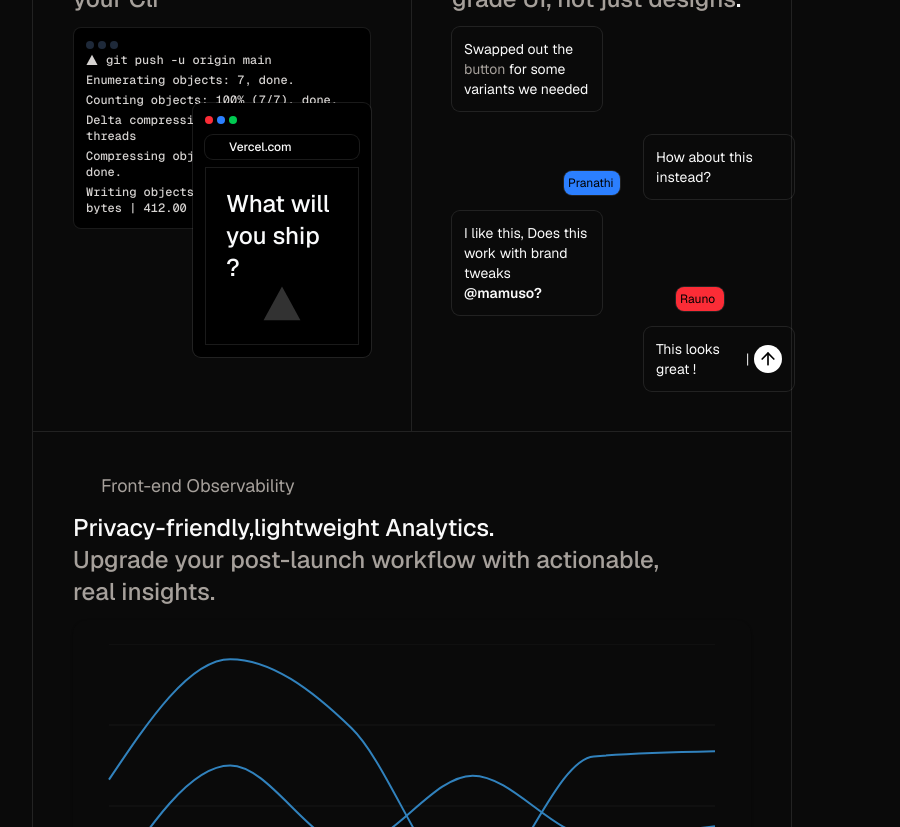
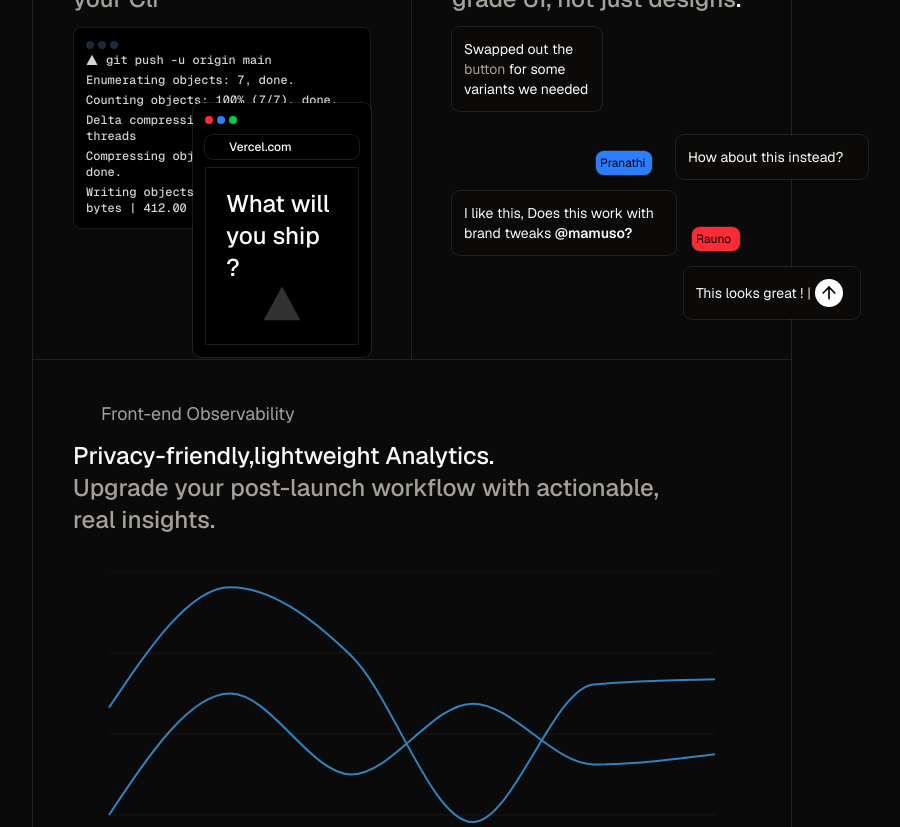
Before and after one commit to Kofiastro/vercelclone, a Next.js app: page / in a window 1280 px wide. Shown: the part 1260-2087 px from the top of the page, without its empty margins (228-1128 px from the left). Built offline with nearby package versions, Linux system fonts and the light colour scheme; some icons are missing.

Commit message:
container update2

```diff
--- a/app/page.tsx
+++ b/app/page.tsx
@@ -108,34 +108,33 @@ export default function Home() {
         <h1 className="text-2xl font-medium ">Every deploy is remarkable.<span className="text-stone-400">Chat with your team on real, production-grade UI, not just designs</span>.</h1>
         </div>
         {/* Design */}
-        <div className="ring-1 ring-gray-50/10 rounded-md p-3 text-sm  w-1/2">
+        <div className="ring-1 ring-gray-50/10 rounded-md p-3  bg-stone-950 text-sm  w-1/2">
       <h1>Swapped out the <span className="text-stone-400">button</span> for some variants we needed</h1>
         </div>
        <div>
 
        </div>
-        <div className="ring-1 ring-gray-50/10 rounded-md p-3 text-sm flex ml-48 w-1/2">
+        <div className="ring-1 ring-gray-50/10 rounded-md p-3 bg-stone-950 text-sm flex ml-56 w-48">
       <h1>How about this instead?</h1>
         </div>
         <div>
-        <div className="ring-1 absolute ring-gray-50/10 rounded-md -mt-10 ml-28 p-1 text-xs   text-black bg-blue-500 w-14 ">
+        <div className="ring-1 absolute ring-gray-50/10 rounded-md -mt-10 ml-36 p-1 text-xs text-black bg-blue-500 w-14 ">
       Pranathi
         </div>
-        <div className="ring-1 ring-gray-50/10 rounded-md p-3 text-sm w-1/2">
+        <div className="ring-1 ring-gray-50/10 rounded-md p-3 bg-stone-950 text-sm w-56">
       <h1>I like this, Does this work with brand tweaks <span className="font-semibold">@mamuso?</span></h1>
         </div>
         </div>
         <div>
-        <div className="ring-1 absolute ring-gray-50/10 rounded-md -mt-10 ml-56 p-1 text-xs text-black bg-red-500 w-12 ">
+        <div className="ring-1 absolute ring-gray-50/10 rounded-md -mt-10 ml-60 p-1 text-xs text-black bg-red-500 w-12 ">
       Rauno
         </div>
-        <div className="relative ring-1 ring-gray-50/10 rounded-md p-3 text-sm flex ml-48 space-x-1 items-center w-1/2">
+        <div className="relative ring-1 ring-gray-50/10 rounded-md p-3 bg-stone-950 text-sm flex ml-58 space-x-1 items-center w-44">
       <h1>This looks great !</h1>
      <div className="animate-pulse">|</div>
       <button className="p-1 bg-white rounded-full">
       <ArrowUp className="size-5 text-black"/>
       </button>
-
         </div>
         </div>
 
```
